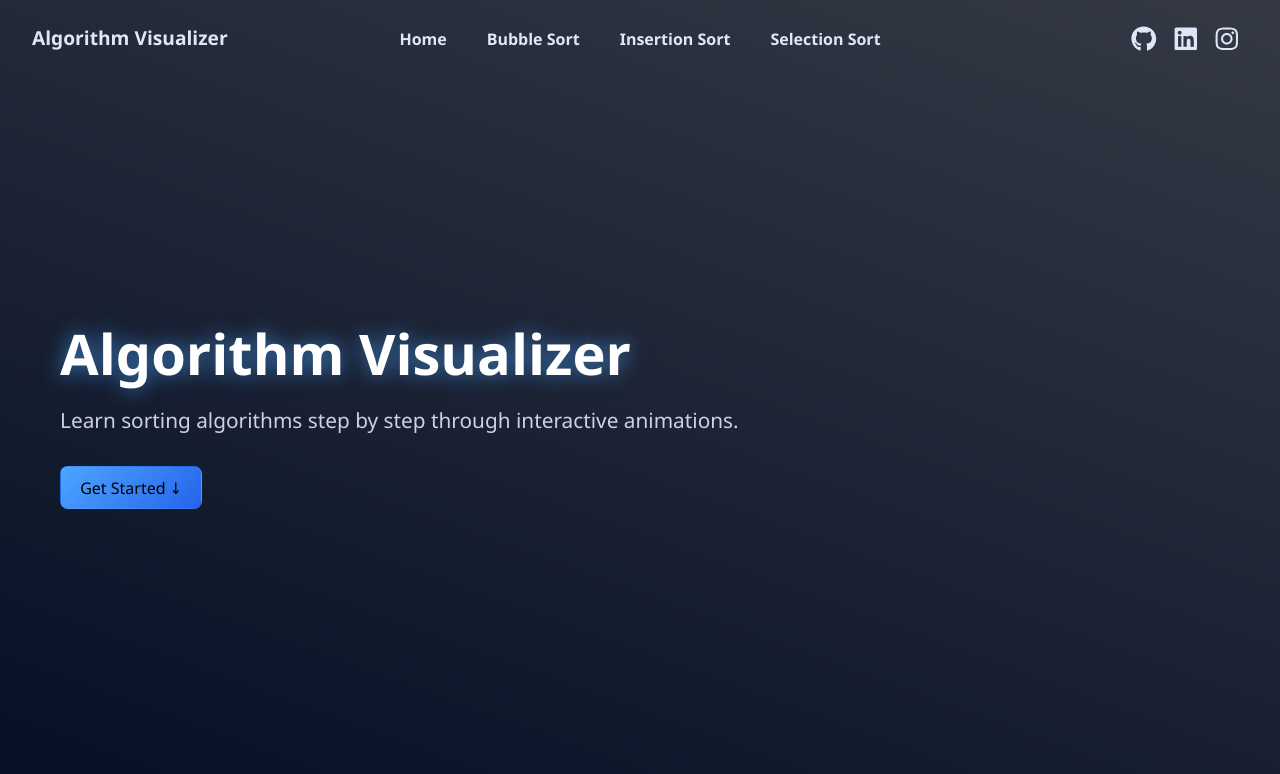
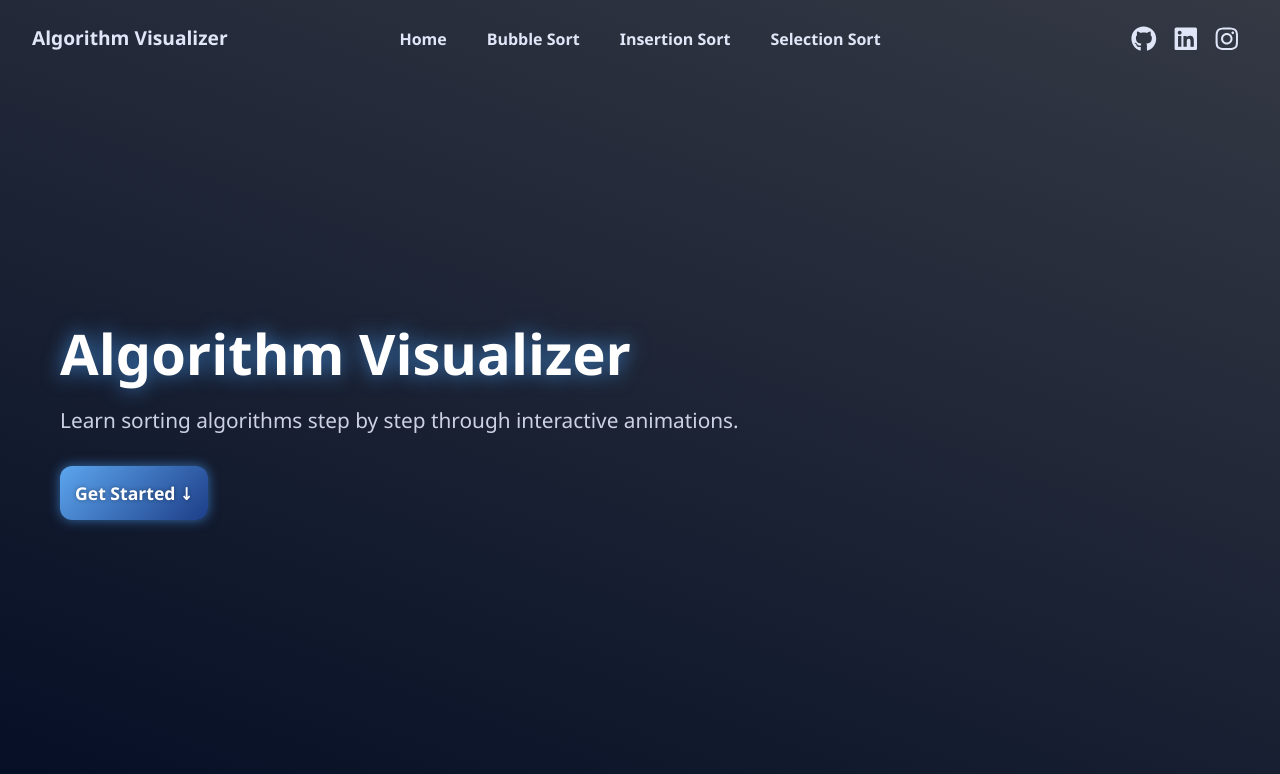
Before and after one commit to masonliiu/fullstack-algorithm-visualizer, a React (Vite) app in the folder frontend/: page / in a window 1280 px wide. Shown: the top 774 px of the page. Built offline with nearby package versions, Linux system fonts and the light colour scheme.

Commit message:
increased scroll threshold for navbar popup, added css style to hero section main button, improved smoothness

```diff
--- a/frontend/src/components/Navbar.jsx
+++ b/frontend/src/components/Navbar.jsx
@@ -8,7 +8,7 @@ export default function Navbar() {
 
     useEffect(() => {
         const handleScroll = () => {
-            if (window.scrollY > 50) {
+            if (window.scrollY > 80) {
                 setScrolled(true);
             } else {
                 setScrolled(false);
--- a/frontend/src/pages/Home.css
+++ b/frontend/src/pages/Home.css
@@ -50,7 +50,32 @@ body {
 }
 
 .hero-button {
-    background: linear-gradient(135deg, #4da6ff, #2563eb);
+    background: linear-gradient(135deg, #5ca6ef, #1d3e87);
+    color: #fff;
+    font-weight: 600;
+    font-size: 1.1rem;
+    padding: 15px 15px;
+    border: none;
+    border-radius: 12px;
+    cursor: pointer;
+    transition: transform 0.3s ease, box-shadow 0.3s ease, background 0.3s ease;
+    box-shadow: 0 0 12px rgba(77, 166, 255, 0.6);
+    text-shadow: 0 0 4px rgba(0, 0, 0, 0.4);
+}
+
+.hero-button:hover {
+    transform: translateY(-3px) scale(1.05);
+    background: linear-gradient(135deg, #5bb8ff, #3b7ff0);
+    box-shadow: 0 0 15px rgba(77, 166, 255, 0.9),
+                0 0 25px rgba(77, 166, 255, 0.7),
+                0 0 40px rgba(37, 99, 235, 0.6);
+    text-shadow: 0 0 10px rgba(77, 166, 255, 0.9),
+                 0 0 2px rgba(77, 166, 255, 0.7);
+}
+
+.hero-button:active {
+    transform: translateY(0) scale(0.98);
+    box-shadow: 0 0 10px rgba(77, 166, 255, 0.7);
 }
 
 .card-grid {
--- a/frontend/src/pages/Home.jsx
+++ b/frontend/src/pages/Home.jsx
@@ -24,7 +24,7 @@ export default function Home() {
                     sortingSection.classList.add("hidden");
                 }
             },
-            { threshold: 0.6 }
+            { threshold: 0.5 }
         );
         observer.observe(sortingSection);
 
```
